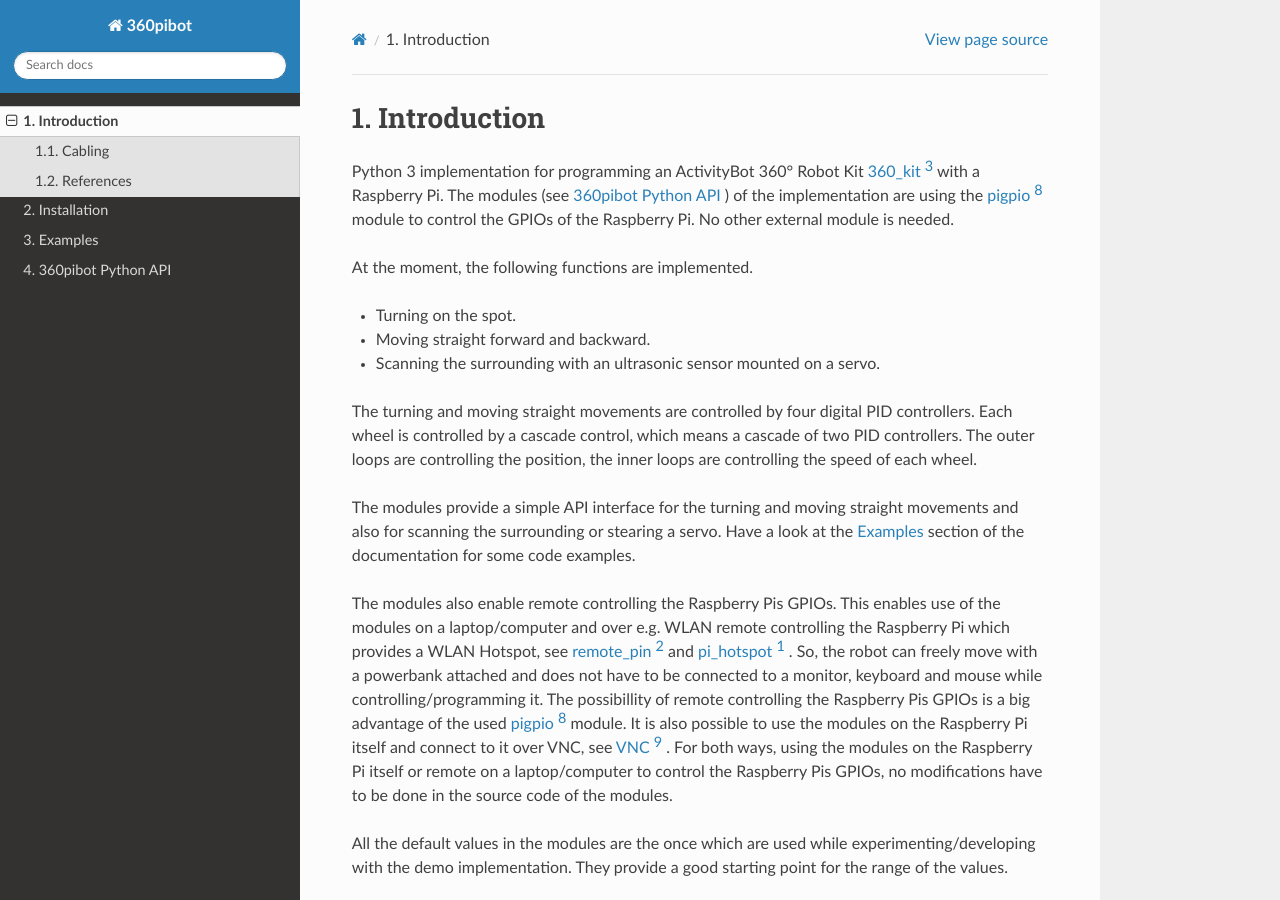
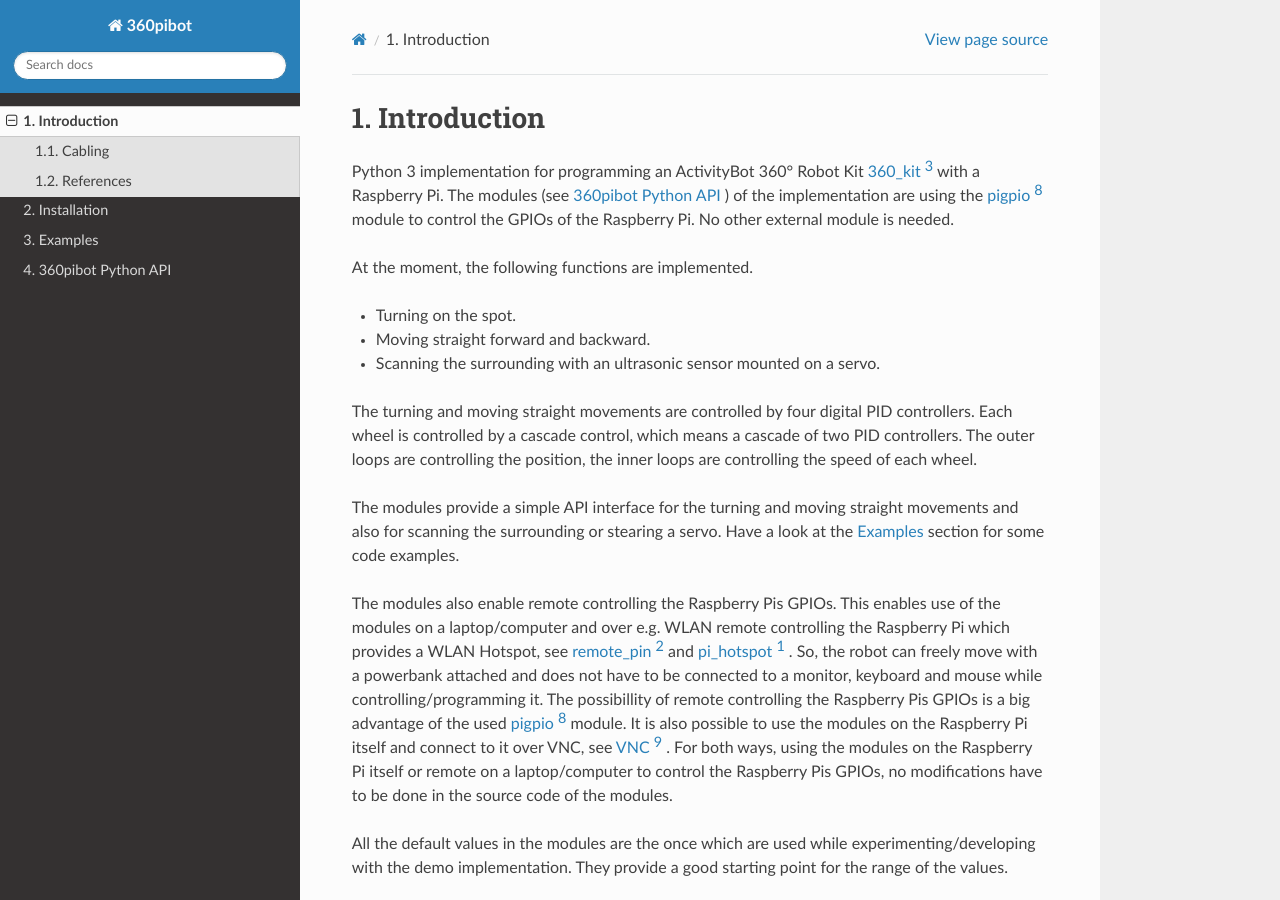
Before and after one commit to choeffer/360pibot, a Sphinx documentation site: the page built from docs/intro.rst, in a window 1280 px wide and 900 px high. Built offline with Sphinx 7.4.7 and the Read the Docs theme 2.0.0, drawn with Linux system fonts in a browser that asks for light colours.

Commit message:
modified intro on sentece where to find the examples

```diff
--- a/docs/intro.rst
+++ b/docs/intro.rst
@@ -20,7 +20,7 @@
 
 The modules provide a simple API interface for the turning and moving straight
 movements and also for scanning the surrounding or stearing a servo. Have a look
-at the :ref:`Examples` section of the documentation for some code examples.
+at the :ref:`Examples` section for some code examples.
 
 The modules also enable remote controlling the Raspberry Pis GPIOs. This enables
 use of the modules on a laptop/computer and over e.g. WLAN remote controlling the Raspberry Pi
```
